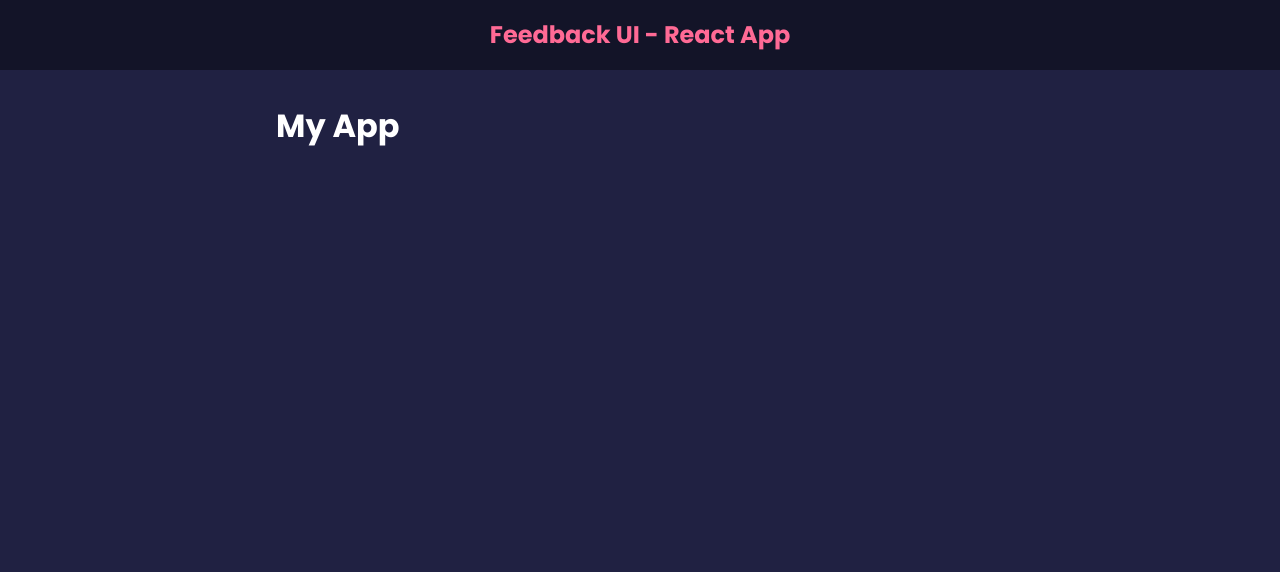
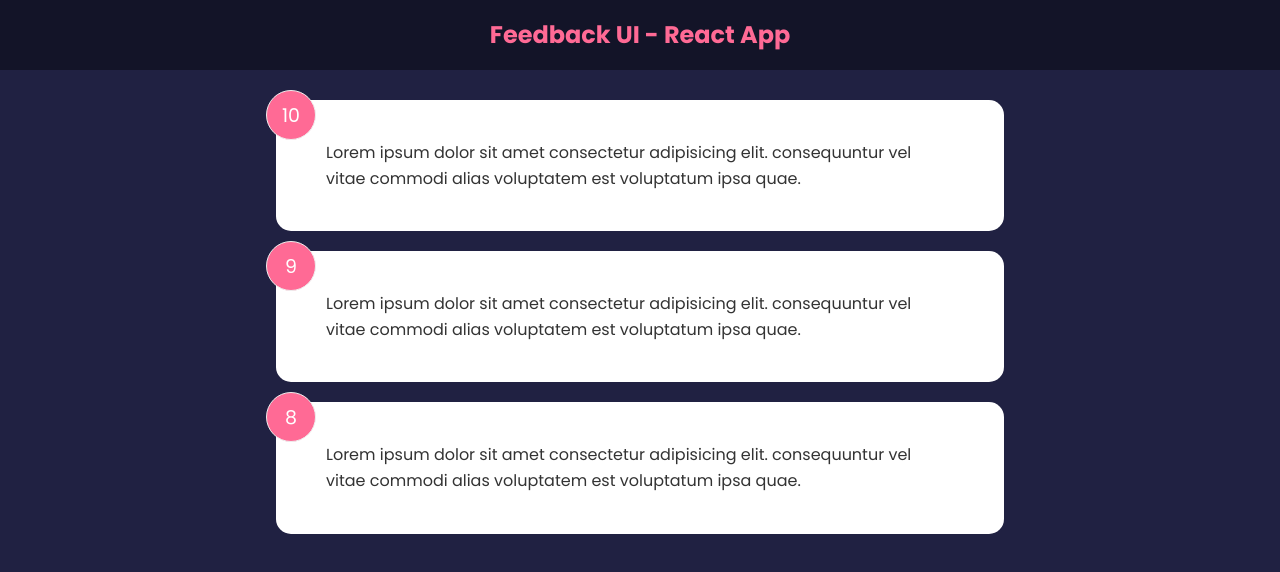
Before and after one commit to siavash-sattari/react-tutorial, a React (Create React App) app in the folder resource-a/: page / in a window 1280 px wide. Shown: the top 572 px of the page. Built offline with nearby package versions, Linux system fonts and the light colour scheme; the HTML template or start-up script is replaced by a standard one.

Commit message:
feedbackList component & global state

```diff
--- a/resource-a/src/App.js
+++ b/resource-a/src/App.js
@@ -1,11 +1,18 @@
+import { useState } from 'react';
+
 import Header from './components/Header';
+import FeedbackList from './components/FeedbackList';
+import FeedbackData from './data/FeedbackData';
+
+// ==============================================================
 
 const App = () => {
+  const [feedback, setFeedback] = useState(FeedbackData);
   return (
     <>
       <Header />
       <div className='container'>
-        <h1>My App</h1>
+        <FeedbackList feedback={feedback} />
       </div>
     </>
   );
--- /dev/null
+++ b/resource-a/src/components/FeedbackItem.jsx
@@ -0,0 +1,10 @@
+const FeedbackItem = ({ item }) => {
+  return (
+    <div className='card'>
+      <div className='num-display'>{item.rating}</div>
+      <div className='text-display'>{item.text}</div>
+    </div>
+  );
+};
+
+export default FeedbackItem;
--- /dev/null
+++ b/resource-a/src/components/FeedbackList.jsx
@@ -0,0 +1,16 @@
+import FeedbackItem from './FeedbackItem';
+
+const FeedbackList = ({ feedback }) => {
+  if (!feedback || feedback.length === 0) {
+    return <h1>No Feedback Yet</h1>;
+  }
+  return (
+    <div className='feedback-list'>
+      {feedback.map(item => (
+        <FeedbackItem key={item.id} item={item} />
+      ))}
+    </div>
+  );
+};
+
+export default FeedbackList;
--- /dev/null
+++ b/resource-a/src/data/FeedbackData.js
@@ -0,0 +1,19 @@
+const FeedbackData = [
+  {
+    id: 1,
+    rating: 10,
+    text: 'Lorem ipsum dolor sit amet consectetur adipisicing elit. consequuntur vel vitae commodi alias voluptatem est voluptatum ipsa quae.'
+  },
+  {
+    id: 2,
+    rating: 9,
+    text: 'Lorem ipsum dolor sit amet consectetur adipisicing elit. consequuntur vel vitae commodi alias voluptatem est voluptatum ipsa quae.'
+  },
+  {
+    id: 3,
+    rating: 8,
+    text: 'Lorem ipsum dolor sit amet consectetur adipisicing elit. consequuntur vel vitae commodi alias voluptatem est voluptatum ipsa quae.'
+  }
+];
+
+export default FeedbackData;
```
